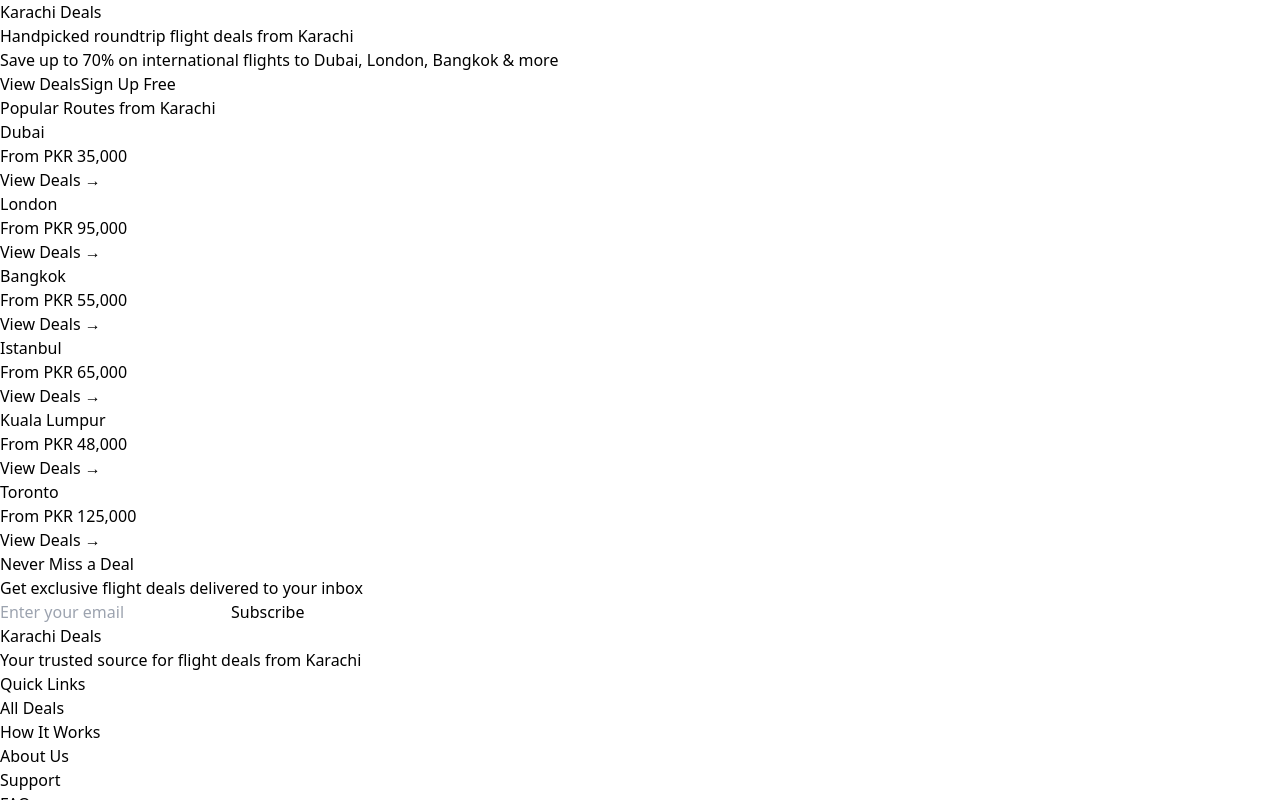
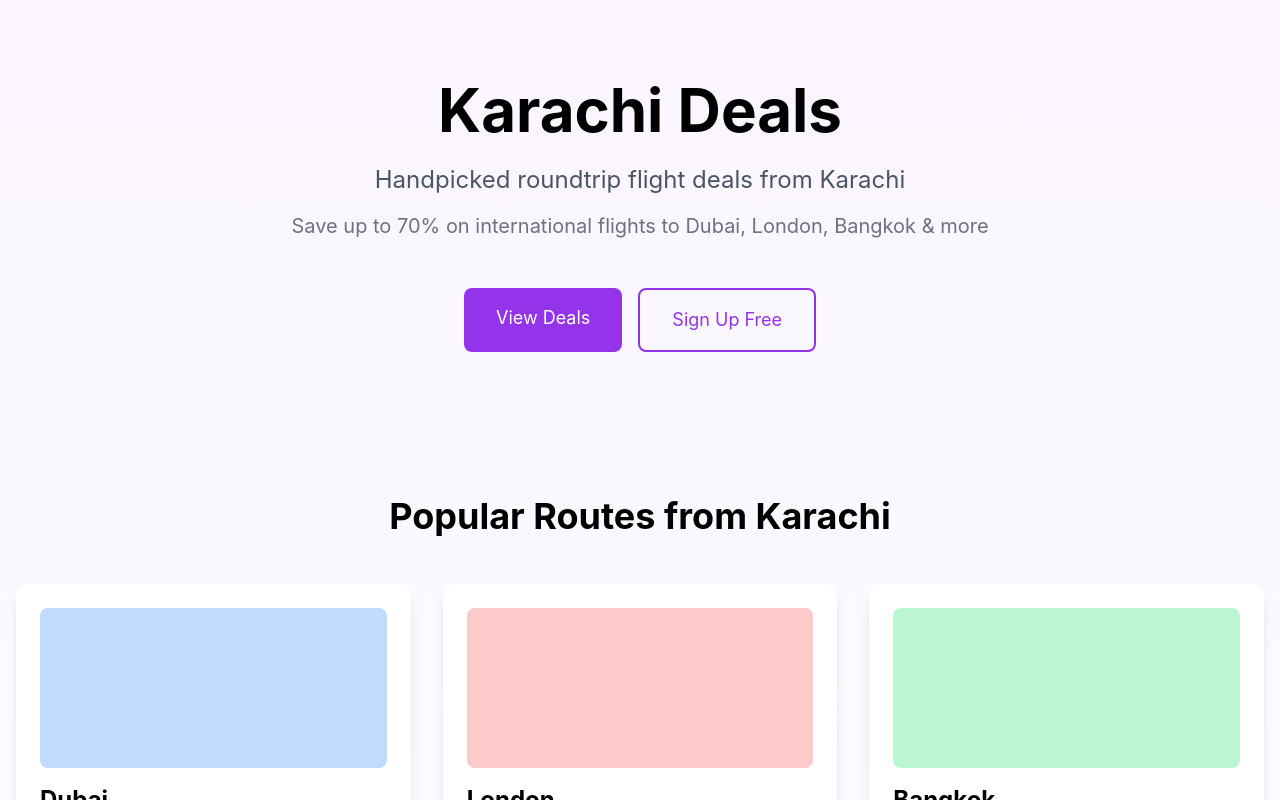
Before and after one commit to guleakbar/karachi-deals, a Next.js app: page / in a window 1280 px wide. Shown: the top 800 px of the page. Built offline with nearby package versions, Linux system fonts and the light colour scheme.

Commit message:
Add Tailwind CSS configuration with custom purple theme

```diff
--- /dev/null
+++ b/tailwind.config.ts
@@ -0,0 +1,32 @@
+import type { Config } from 'tailwindcss'
+
+const config: Config = {
+  content: [
+    './pages/**/*.{js,ts,jsx,tsx,mdx}',
+    './components/**/*.{js,ts,jsx,tsx,mdx}',
+    './app/**/*.{js,ts,jsx,tsx,mdx}',
+  ],
+  theme: {
+    extend: {
+      colors: {
+        primary: {
+          50: '#f5f3ff',
+          100: '#ede9fe',
+          200: '#ddd6fe',
+          300: '#c4b5fd',
+          400: '#a78bfa',
+          500: '#8b5cf6',
+          600: '#7c3aed',
+          700: '#6d28d9',
+          800: '#5b21b6',
+          900: '#4c1d95',
+        },
+      },
+      fontFamily: {
+        sans: ['Inter', 'system-ui', 'sans-serif'],
+      },
+    },
+  },
+  plugins: [],
+}
+export default config
```
